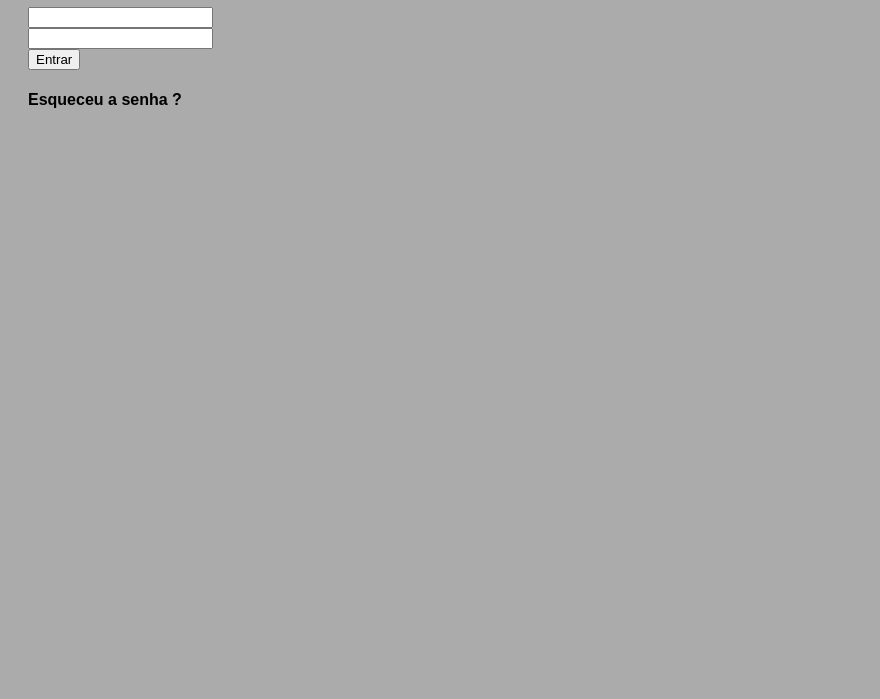
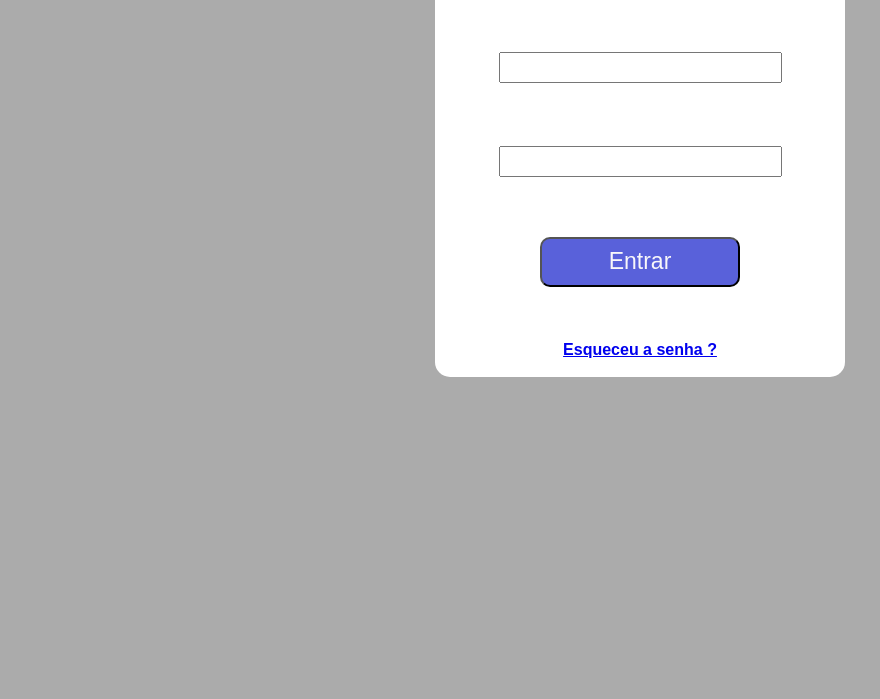
Before and after one commit to WesleyDDev/projetos, a plain HTML site: page Projeto02/index.html in a window 1280 px wide. Shown: the part 101-800 px from the top of the page, without its empty margins (0-880 px from the left). Drawn offline with Linux system fonts and the light colour scheme.

Commit message:
atualizacao

```diff
--- a/Projeto02/index.html
+++ b/Projeto02/index.html
@@ -7,16 +7,16 @@
     <title>Projeto</title>
 </head>
 <body>
-    <div class="sup">
+    <div class="card">
+        <div class="sup">
         <h1>Iniciar Sessão</h1>
         <input type="Usuario"> <br>
         <input type="text">
-    </div>
-    <div class="inf">
+     </div>
+        <div class="inf">
         <button type="submit">Entrar</button> <br>
-        <h4>Esqueceu a senha ?
-        </h4>
-
+        <a href="#"><h4>Esqueceu a senha ?</h4></a>
+        </div>
     </div>
 
 </body>
--- a/Projeto02/style.css
+++ b/Projeto02/style.css
@@ -4,15 +4,55 @@ body {
     background: rgba(128, 128, 128, 0.658);
     font-family: Arial, Helvetica, sans-serif;
     padding: 20px;
+    display: flex;
+    justify-content: center;
+
 }
 
-.div {
-    display: flex;
+.card {
+    width: 410px;
+    height: 450px;
+    flex-direction: column;
+    background: white;
+    border-radius: 15px;
+    display:flex;
     align-items: center;
-    background: rgb(119, 10, 221);
 
 }
-.div sup {
-    color: blue;
-    margin: 15px;
+
+.sup {
+
+    align-items: center;
+    display: flex;
+    flex-direction: column;
+
 }
+
+.inf {
+    align-items: center;
+    display: flex;
+    flex-direction: column;
+    margin-top: 60px;
+}
+
+.inf > button {
+    border-radius: 10px;
+    width: 200px;
+    height: 50px;
+    color: rgb(248, 247, 250);
+    font-size: 23px;
+    background: rgba(31, 43, 206, 0.74);
+    margin-bottom: 15px;
+}
+.inf > button:hover {
+
+    cursor: pointer;
+}
+
+.sup > input {
+
+    width: 275px;
+    height: 25px;
+    margin-top: 45px;
+
+}
```
